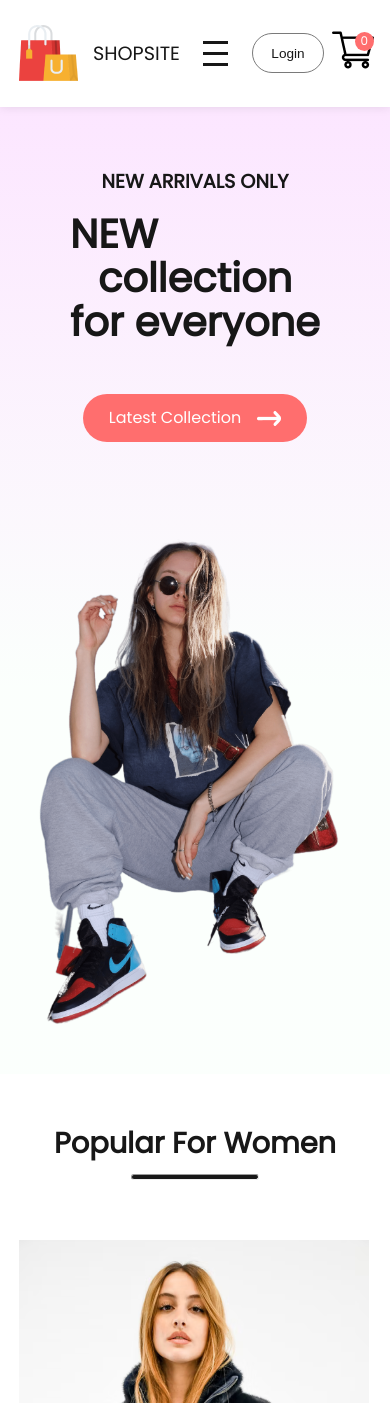
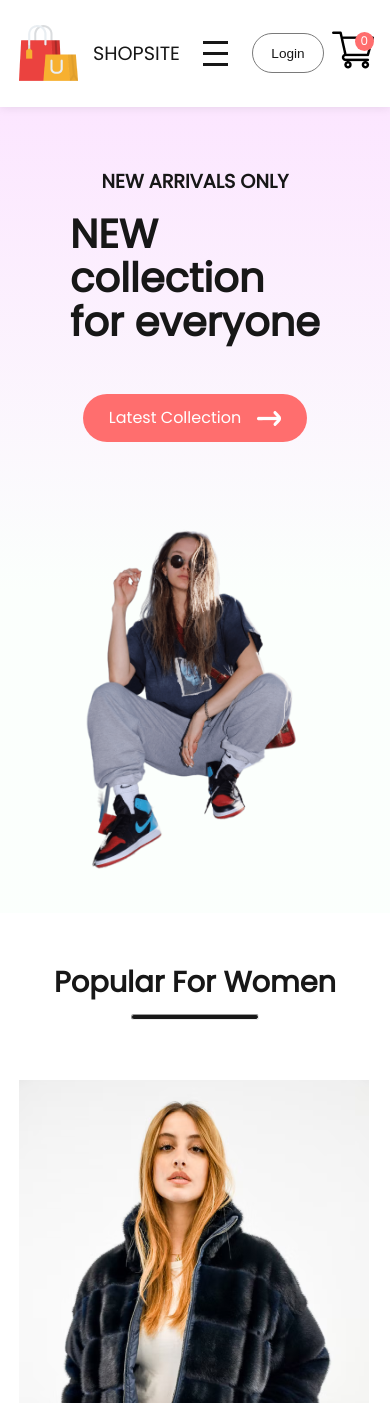
Before and after one commit to ArnaudHalvick/e-commerce-mern-stack, a React (Create React App) app in the folder frontend/: page / in a window 390 px wide. Shown: the top 1403 px of the page. Built offline with nearby package versions, Linux system fonts and the light colour scheme.

Commit message:
Small fixes to responsiveness for hero and navbar

```diff
--- a/frontend/src/components/hero/Hero.css
+++ b/frontend/src/components/hero/Hero.css
@@ -97,7 +97,6 @@
   .hero-section-left {
     padding: 2rem;
     align-items: center;
-    text-align: center;
   }
 
   .hero-section-left p {
@@ -106,6 +105,11 @@
 
   .hero-section-right {
     margin-top: 2rem;
+  }
+
+  .hero-section-right img {
+    max-width: 80%;
+    height: auto;
   }
 }
 
@@ -123,4 +127,9 @@
     height: 3rem;
     font-size: 1rem;
   }
+
+  .hero-section-right img {
+    max-width: 70%;
+    height: auto;
+  }
 }
--- a/frontend/src/components/navbar/Navbar.css
+++ b/frontend/src/components/navbar/Navbar.css
@@ -103,7 +103,7 @@
 
 /* Responsive styles */
 /* Extra small devices */
-@media (max-width: 576px) {
+@media (max-width: 575.98px) {
   .shop-nav-logo p {
     font-size: 1.2rem;
   }
@@ -125,7 +125,7 @@
   }
 }
 
-@media (max-width: 768px) {
+@media (max-width: 767.98px) {
   .shop-navbar {
     justify-content: space-between;
     padding: 1.3rem 1rem;
```
Also changed, not shown: frontend/src/components/container/Container.css (+6 -6 lines).
